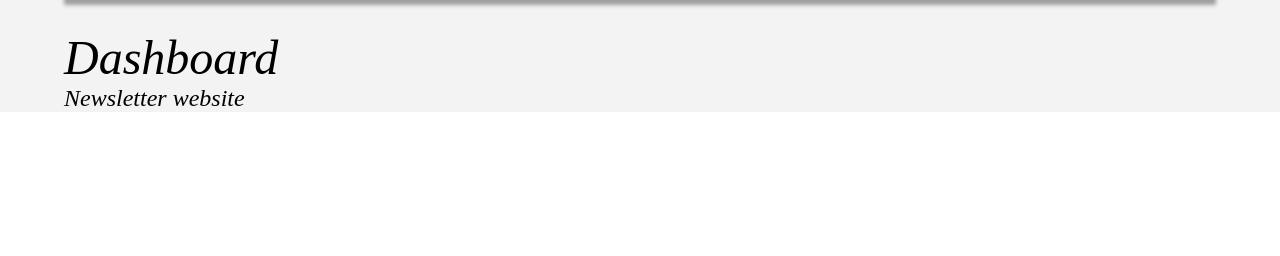
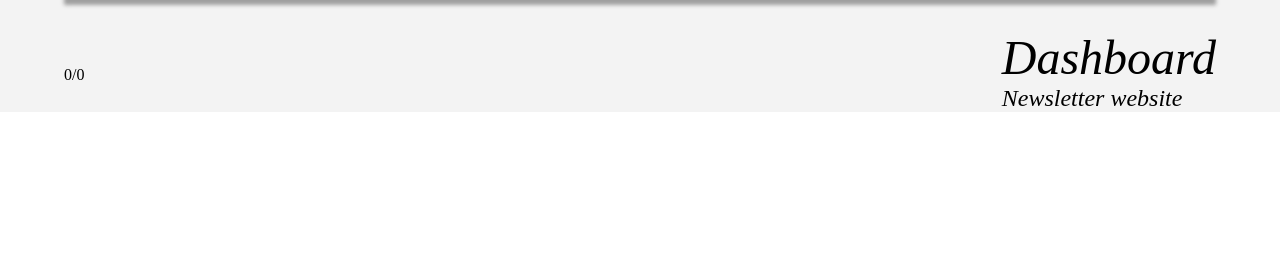
Before and after one commit to Babsybis/watch_museum_website, a PHP site: page /admin/index.php in a window 1280 px wide. Shown: the part 189-445 px from the top of the page. Run offline with PHP 8.4, Linux system fonts and the light colour scheme; the visitor is signed in with stand-in values (Sample User, id 1); data that the repository does not hold is empty; some web fonts are replaced.

Commit message:
ajout du compteur

```diff
--- a/admin/index.php
+++ b/admin/index.php
@@ -64,6 +64,8 @@ if (!isset($_SESSION["login"])){
     <!-- **********FOOTER********** -->
     <div class="footer">
         <button class="btn btn_footer">Voir plus</button>
+
+        <p><span class="cpt">0</span>/<span class="cpt_total">0</span></p>
         <div class="title">
             <p>Dashboard</p>
             <p>Newsletter website</p>
```
Lines whose indentation alone changed are shown as unchanged.
